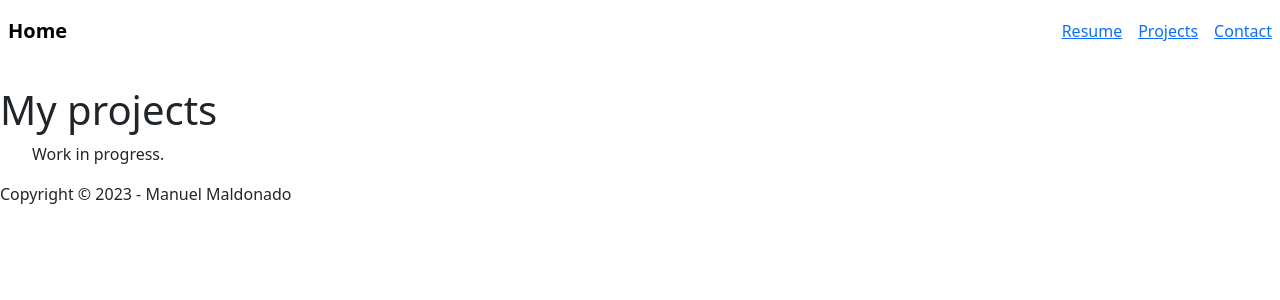
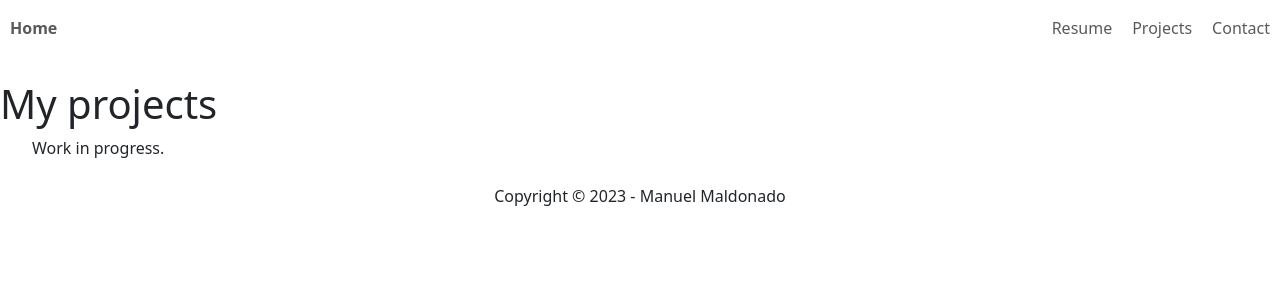
Before and after one commit to Glitchr/manuelmaldonado, a Django app: page /projects/ in a window 1280 px wide. Shown: the top 300 px of the page. Run offline with Django 4.2, Linux system fonts and the light colour scheme; data that the repository does not hold is empty; some libraries are stand-ins or nearby versions.

Commit message:
Change block header in all templates
-Move block header from <head> to <main> on base template
-Move header to block header on error, projects, contact and resume templates

```diff
--- a/github/templates/github/projects.html
+++ b/github/templates/github/projects.html
@@ -1,12 +1,13 @@
 {% extends "my_websites/base.html" %}
 
+{% block header %}
+  <h1>My projects</h1>
+{% endblock header %}
 
 {% block content %}
-  <header>
-    <h1>My projects</h1>
-  </header>
 
   <section>
+
     <ul>
       {# Loop through the repos list and display each repo that is listed #}
       {% for repo in repos %}
@@ -32,6 +33,7 @@
         <p>Work in progress.</p>
       {% endfor %}
     </ul>
+
   </section>
 
 {% endblock content %}
--- a/my_websites/templates/my_websites/base.html
+++ b/my_websites/templates/my_websites/base.html
@@ -5,6 +5,7 @@
 <html lang="en">
 
   <head>
+
     <meta charset="utf-8">
     <meta name="viewport" content="width=device-width, initial-scale=1">
     <meta name="description" content="My personal website. Built with Django.">
@@ -13,29 +14,38 @@
     {% bootstrap_css %}
     {% bootstrap_javascript %}
 
-    {% block header %}
-    {% endblock header %}
+    <style>
+      .navbar-nav { flex-direction: row; }
+      .navbar-expand-md .navbar-nav .nav-link { padding-right: 10px; padding-left: 10px; }
+    </style>
+
   </head>
 
   <body>
 
-    <nav class="navbar navbar-expand-md navbar-light mb-4 justify-content-between">
-      <ul class="navbar-nav">
-        <li class="navbar-item nav-link"><a class="navbar-brand" href="{% url 'index' %}"><strong>Home</strong></a></li>
-      </ul>
-      <ul class="navbar-nav">
-        <li class="nav-item nav-link"><a href="{% url 'resume' %}">Resume</a></li>
-        <li class="nav-item nav-link"><a href="{% url 'projects' %}">Projects</a></li>
-        <li class="nav-item nav-link"><a href="{% url 'contact' %}">Contact</a></li>
-      </ul>
+    <nav class="navbar navbar-expand-md navbar-light mb-4">
+
+        <ul class="navbar-nav">
+          <li class="navbar-item active"><a class="nav-link" href="{% url 'index' %}"><strong>Home</strong></a></li>
+        </ul>
+
+        <ul class="navbar-nav ms-auto">
+          <li class="nav-item"><a class="nav-link" href="{% url 'resume' %}">Resume</a></li>
+          <li class="nav-item"><a class="nav-link" href="{% url 'projects' %}">Projects</a></li>
+          <li class="nav-item"><a class="nav-link" href="{% url 'contact' %}">Contact</a></li>
+        </ul>
+
     </nav>
 
     <main>
+      {% block header %}
+      {% endblock header %}
+
       {% block content %}
       {% endblock content %}
     </main>
 
-    <footer>
+    <footer  class="navbar navbar-inverse navbar-fixed-bottom d-flex justify-content-center align-items-center">
       <p>Copyright © {% now 'Y' %} - Manuel Maldonado</p>
     </footer>
 
```
Also changed, not shown: github/templates/github/error.html (+4 -3 lines), my_websites/templates/my_websites/contact.html (+4 -3 lines), my_websites/templates/my_websites/resume.html (+7 -3 lines).
